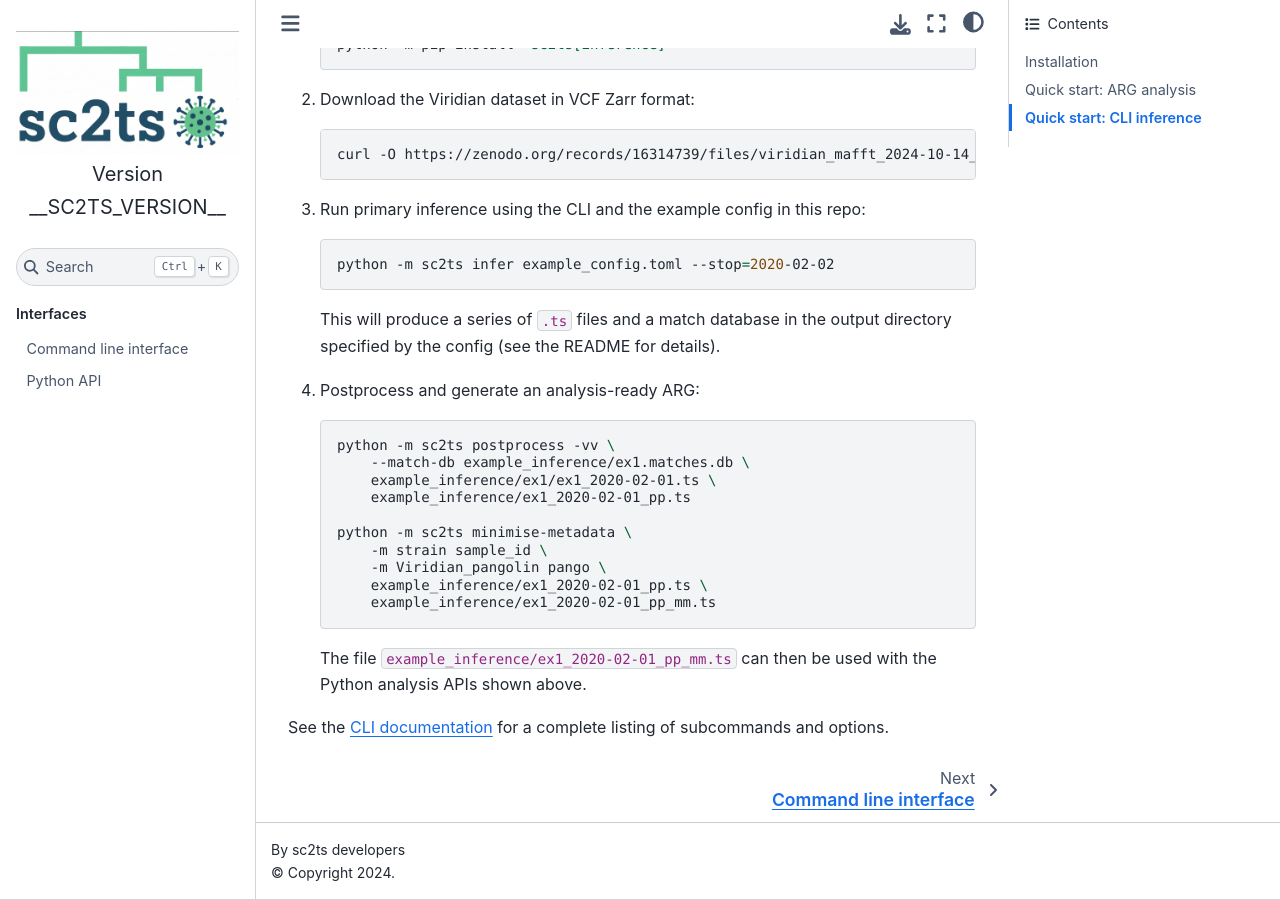
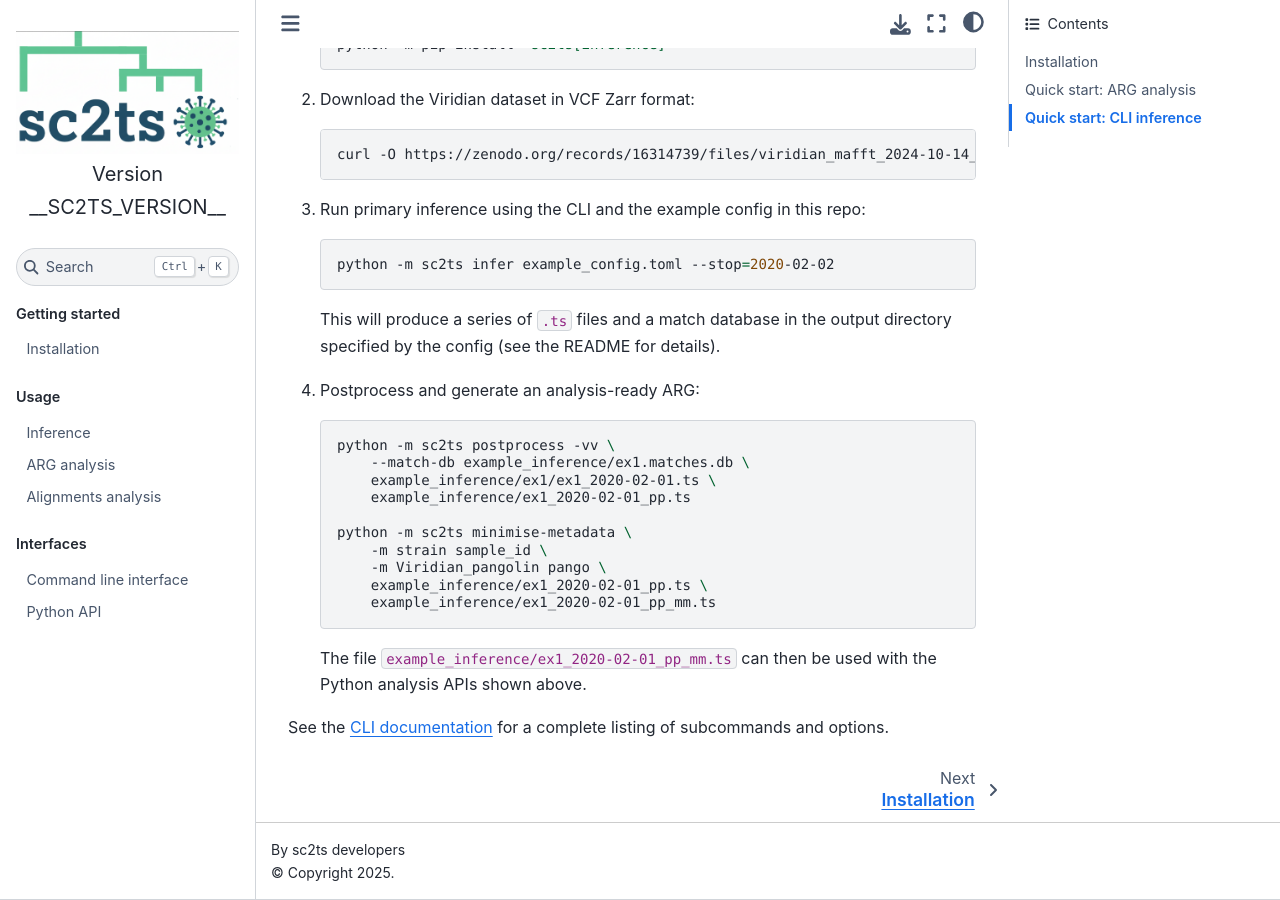
Before and after one commit to jeromekelleher/sc2ts, a Jupyter Book: the page built from docs/intro.md, in a window 1280 px wide and 900 px high, scrolled down 1597 px. Built offline with Jupyter Book 1.0.4 settings and Sphinx 7.4.7 and the Sphinx Book theme 1.1.4, drawn with Linux system fonts in a browser that asks for light colours.

Commit message:
Add stub files

```diff
--- a/docs/_config.yml
+++ b/docs/_config.yml
@@ -4,7 +4,7 @@
 title: sc2ts manual
 author: sc2ts developers
 logo: sc2ts.png
-copyright: "2024"
+copyright: "2025"
 only_build_toc_files: true
 
 execute:
--- a/docs/_toc.yml
+++ b/docs/_toc.yml
@@ -1,6 +1,14 @@
 format: jb-book
 root: intro
 parts:
+  - caption: Getting started
+    chapters:
+      - file: installation
+  - caption: Usage
+    chapters:
+      - file: inference
+      - file: arg_analysis
+      - file: alignments_analysis
   - caption: Interfaces
     chapters:
       - file: cli
```
Also changed, not shown: docs/alignments_analysis.md (added, +1 -0 lines), docs/arg_analysis.md (added, +1 -0 lines), docs/inference.md (added, +1 -0 lines), docs/installation.md (added, +11 -0 lines).
